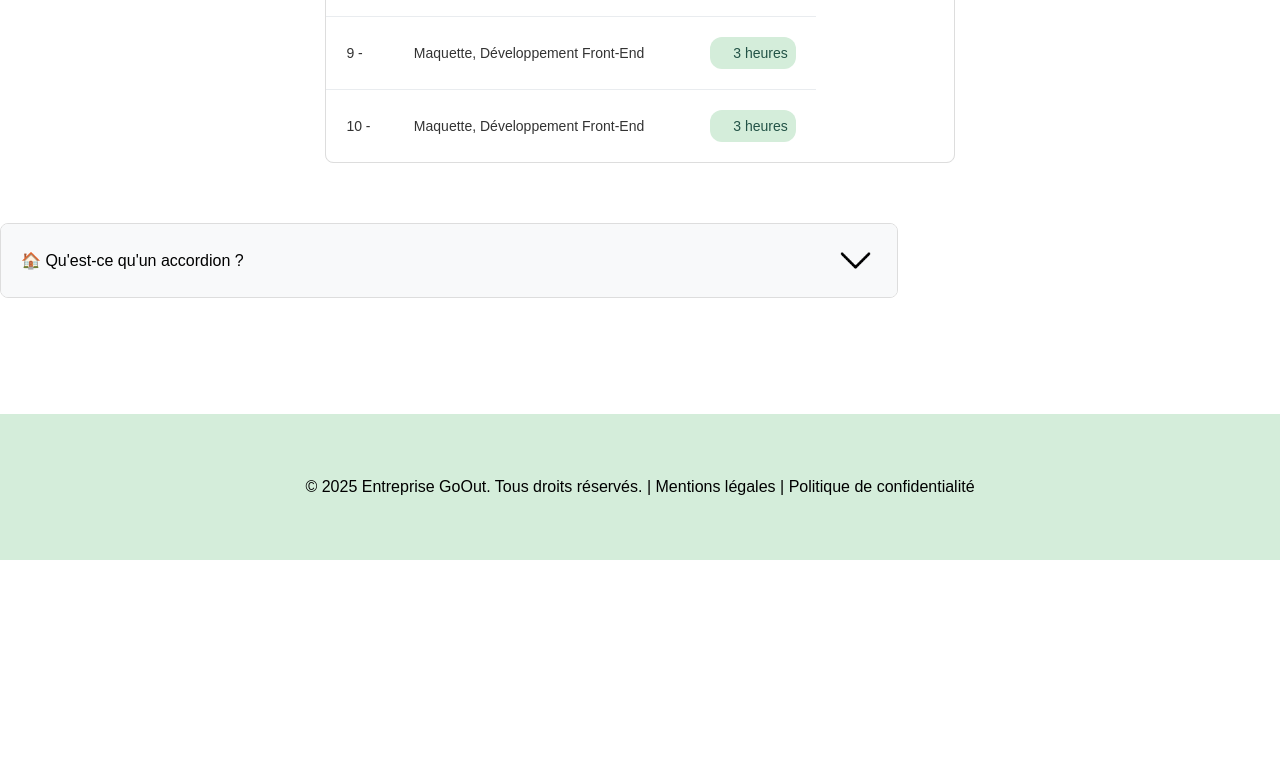
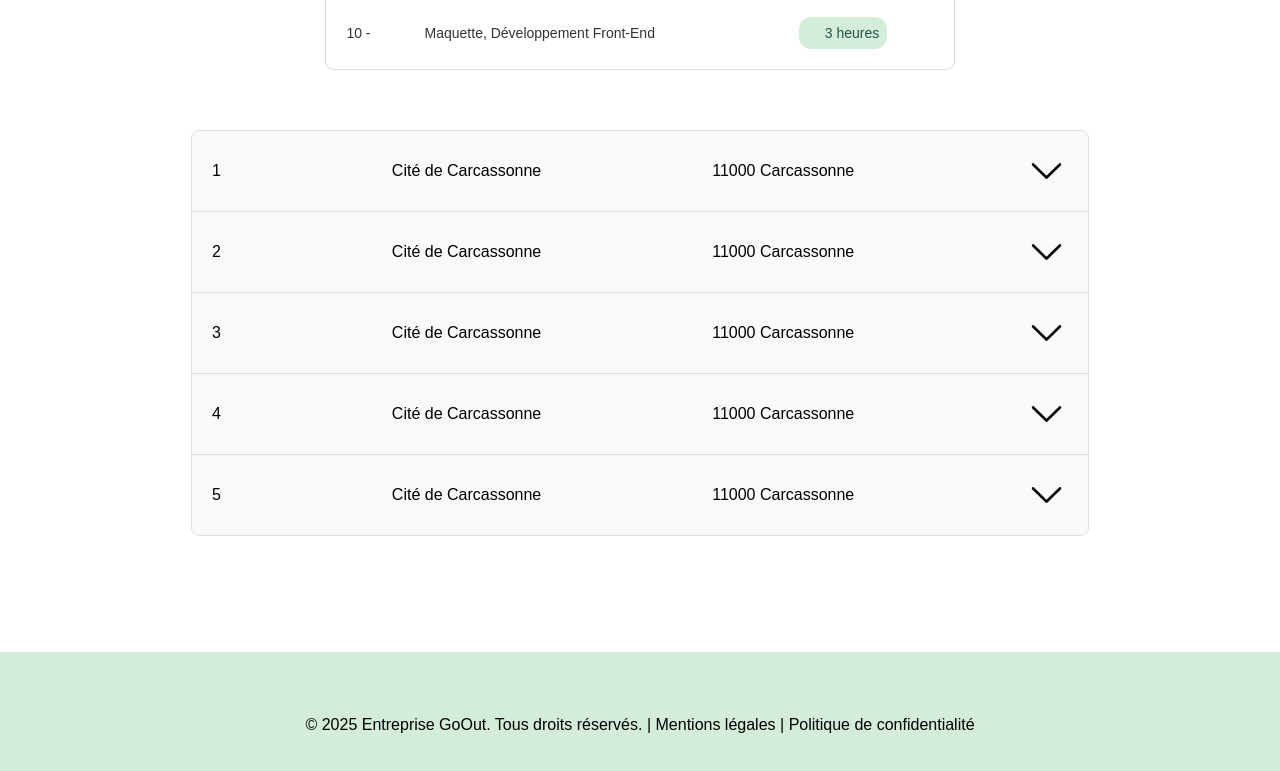
Before and after one commit to jojolejo-web/projet-Robert, a plain HTML site: page lieux.html in a window 1280 px wide. Shown: the part 763-1534 px from the top of the page. Before the commit the page ends 1323 px from the top, so only its background shows below. Drawn offline with Linux system fonts and the light colour scheme.

Commit message:
style accordion

```diff
--- a/lieux.html
+++ b/lieux.html
@@ -44,31 +44,10 @@
 							<th>Top</th>
 							<th>Lieux</th>
 							<th>Ville</th>
-							<th></th>
 							<th></th> <!-- ligne pour bouton accordéon -->
 						</tr>
 					</thead>
-					<tr>
-						<td>1 -</td>
-						<td>Développement</td>
-						<td><span class="bg-green-hours py-2 px-2 rounded-xl text-primary">2 heures 30</span></td>
-						<td><button class="accordion-header">
-								<span class="accordion-icon">▼</span>
-							</button></td>
-						<div class="accordion-content">
-							<p>Un accordion est un composant d'interface utilisateur qui permet d'afficher et de masquer des
-								sections
-								de contenu de manière interactive. Il est parfait pour organiser l'information de façon
-								compacte.</p>
-							<p><strong>Avantages :</strong></p>
-							<ul>
-								<li>Économise l'espace sur la page</li>
-								<li>Améliore l'organisation du contenu</li>
-								<li>Offre une navigation intuitive</li>
-							</ul>
-						</div>
 
-					</tr>
 					<tr>
 						<td>2 -</td>
 						<td>Développement Front-End</td>
@@ -119,15 +98,101 @@
 		</section>
 
 		<!-- Test accordion -->
+
+		<section class="flex align-center justify-center">
 			<div class="accordion">
 				<div class="accordion-item">
 					<button class="accordion-header">
-					🏠 Qu'est-ce qu'un accordion ?
+						<p>1</p>
+						<p>Cité de Carcassonne</p>
+						<p>11000 Carcassonne</p>
 						<img class="accordion-icon" src="./public/down-arrow.png" width="5%">
 					</button>
 					<div class="accordion-content">
-					<p>Un accordion est un composant d'interface utilisateur qui permet d'afficher et de masquer des sections
-						de contenu de manière interactive. Il est parfait pour organiser l'information de façon compacte.</p>
+						<p>Un accordion est un composant d'interface utilisateur qui permet d'afficher et de masquer des
+							sections
+							de contenu de manière interactive. Il est parfait pour organiser l'information de façon
+							compacte.</p>
+						<p><strong>Avantages :</strong></p>
+						<ul>
+							<li>Économise l'espace sur la page</li>
+							<li>Améliore l'organisation du contenu</li>
+							<li>Offre une navigation intuitive</li>
+						</ul>
+					</div>
+				</div>
+				<div class="accordion-item">
+					<button class="accordion-header">
+						<p>2</p>
+						<p>Cité de Carcassonne</p>
+						<p>11000 Carcassonne</p>
+						<img class="accordion-icon" src="./public/down-arrow.png" width="5%">
+					</button>
+					<div class="accordion-content">
+						<p>Un accordion est un composant d'interface utilisateur qui permet d'afficher et de masquer des
+							sections
+							de contenu de manière interactive. Il est parfait pour organiser l'information de façon
+							compacte.</p>
+						<p><strong>Avantages :</strong></p>
+						<ul>
+							<li>Économise l'espace sur la page</li>
+							<li>Améliore l'organisation du contenu</li>
+							<li>Offre une navigation intuitive</li>
+						</ul>
+					</div>
+				</div>
+				<div class="accordion-item">
+					<button class="accordion-header">
+						<p>3</p>
+						<p>Cité de Carcassonne</p>
+						<p>11000 Carcassonne</p>
+						<img class="accordion-icon" src="./public/down-arrow.png" width="5%">
+					</button>
+					<div class="accordion-content">
+						<p>Un accordion est un composant d'interface utilisateur qui permet d'afficher et de masquer des
+							sections
+							de contenu de manière interactive. Il est parfait pour organiser l'information de façon
+							compacte.</p>
+						<p><strong>Avantages :</strong></p>
+						<ul>
+							<li>Économise l'espace sur la page</li>
+							<li>Améliore l'organisation du contenu</li>
+							<li>Offre une navigation intuitive</li>
+						</ul>
+					</div>
+				</div>
+				<div class="accordion-item">
+					<button class="accordion-header">
+						<p>4</p>
+						<p>Cité de Carcassonne</p>
+						<p>11000 Carcassonne</p>
+						<img class="accordion-icon" src="./public/down-arrow.png" width="5%">
+					</button>
+					<div class="accordion-content">
+						<p>Un accordion est un composant d'interface utilisateur qui permet d'afficher et de masquer des
+							sections
+							de contenu de manière interactive. Il est parfait pour organiser l'information de façon
+							compacte.</p>
+						<p><strong>Avantages :</strong></p>
+						<ul>
+							<li>Économise l'espace sur la page</li>
+							<li>Améliore l'organisation du contenu</li>
+							<li>Offre une navigation intuitive</li>
+						</ul>
+					</div>
+				</div>
+				<div class="accordion-item">
+					<button class="accordion-header">
+						<p>5</p>
+						<p>Cité de Carcassonne</p>
+						<p>11000 Carcassonne</p>
+						<img class="accordion-icon" src="./public/down-arrow.png" width="5%">
+					</button>
+					<div class="accordion-content">
+						<p>Un accordion est un composant d'interface utilisateur qui permet d'afficher et de masquer des
+							sections
+							de contenu de manière interactive. Il est parfait pour organiser l'information de façon
+							compacte.</p>
 						<p><strong>Avantages :</strong></p>
 						<ul>
 							<li>Économise l'espace sur la page</li>
@@ -137,6 +202,8 @@
 					</div>
 				</div>
 			</div>
+		</section>
+
 
 
 	</main>
--- a/styles.css
+++ b/styles.css
@@ -636,12 +636,7 @@ tr:last-child td {
 }
 
 .accordion-header.active {
-    background-color: #007bff;
-    color: white;
-}
-
-.accordion-header.active span {
-    background-color: #007bff;
+    background-color: var(--primary-color);
     color: white;
 }
 
```
Lines whose indentation alone changed are shown as unchanged.
